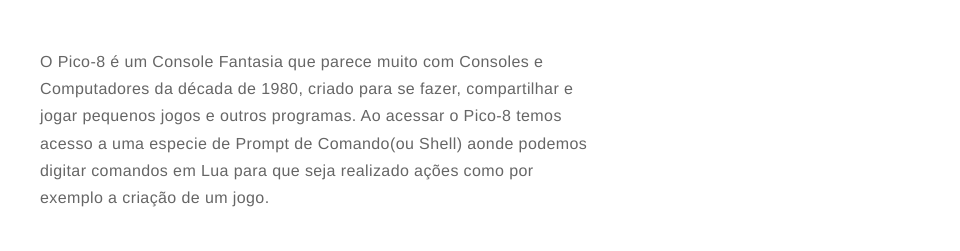
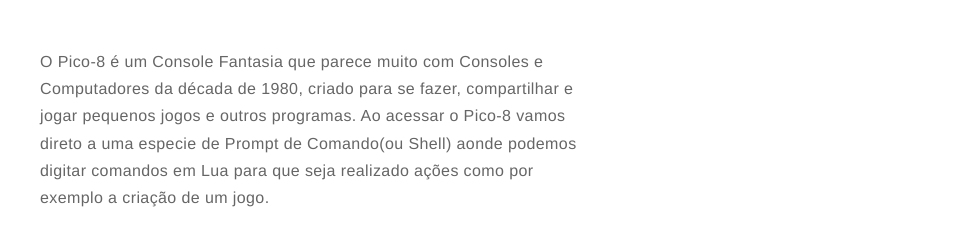
Before and after one commit to Rychillie/rychillieOLD, a Jekyll site: the page built from _posts/2017/01/2017-01-10-pico-8-o-console-fantasia.markdown, in a window 1280 px wide and 1400 px high. Shown: the part 259-510 px from the top of the window, without its empty margins (320-1280 px from the left). Built offline with Jekyll 4.4.1, drawn with Linux system fonts in a browser that asks for light colours; comment, search, counter and statistics services are not loaded; some of the changed text lies outside the part shown; grey boxes are pictures that could not be loaded.

Commit message:
Update 2017-01-10-pico-8-o-console-fantasia.markdown

```diff
--- a/_posts/2017/01/2017-01-10-pico-8-o-console-fantasia.markdown
+++ b/_posts/2017/01/2017-01-10-pico-8-o-console-fantasia.markdown
@@ -24,7 +24,7 @@
 (adsbygoogle = window.adsbygoogle || []).push({});
 </script>
 
-O Pico-8 é um Console Fantasia que parece muito com Consoles e Computadores da década de 1980, criado para se fazer, compartilhar e jogar pequenos jogos e outros programas. Ao acessar o Pico-8 temos acesso a uma especie de Prompt de Comando(ou Shell) aonde podemos digitar comandos em Lua para que seja realizado ações como por exemplo a criação de um jogo.
+O Pico-8 é um Console Fantasia que parece muito com Consoles e Computadores da década de 1980, criado para se fazer, compartilhar e jogar pequenos jogos e outros programas. Ao acessar o Pico-8 vamos direto a uma especie de Prompt de Comando(ou Shell) aonde podemos digitar comandos em Lua para que seja realizado ações como por exemplo a criação de um jogo.
 
 <div class="side-by-side">
     <div class="toleft">
```
Also changed, not shown: other parts of _posts/2017/01/2017-01-10-pico-8-o-console-fantasia.markdown (+3 -3 lines).
